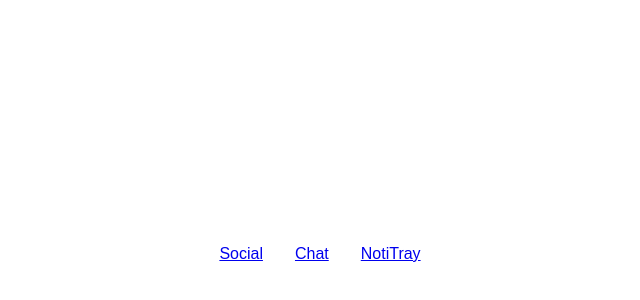
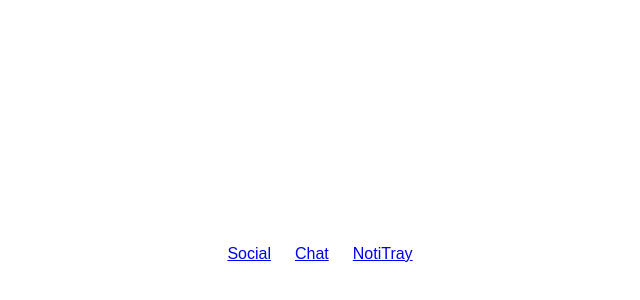
Before and after one commit to krit-amity/asc-ui-kit-web-demo, a React (Create React App) app: page / in a window 1280 px wide. Shown: the part 146-446 px from the top of the page, without its empty margins (320-960 px from the left). Built offline with nearby package versions, Linux system fonts and the light colour scheme; what @amityco/ui-kit would draw is missing.

Commit message:
update css

```diff
--- a/src/components/PageSwitch.tsx
+++ b/src/components/PageSwitch.tsx
@@ -6,13 +6,13 @@ export const PageSwitch = () => {
   return (
     <div style={{ flexDirection: "row", display: "flex" }}>
       <Link to={`social?${paramsStr}`}>
-        <div style={{ margin: 16 }}>Social</div>
+        <div style={{ margin: 12 }}>Social</div>
       </Link>
       <Link to={`chat?${paramsStr}`}>
-        <div style={{ margin: 16 }}>Chat</div>
+        <div style={{ margin: 12 }}>Chat</div>
       </Link>
       <Link to={`notitray?${paramsStr}`}>
-        <div style={{ margin: 16 }}>NotiTray</div>
+        <div style={{ margin: 12 }}>NotiTray</div>
       </Link>
     </div>
   );
```
